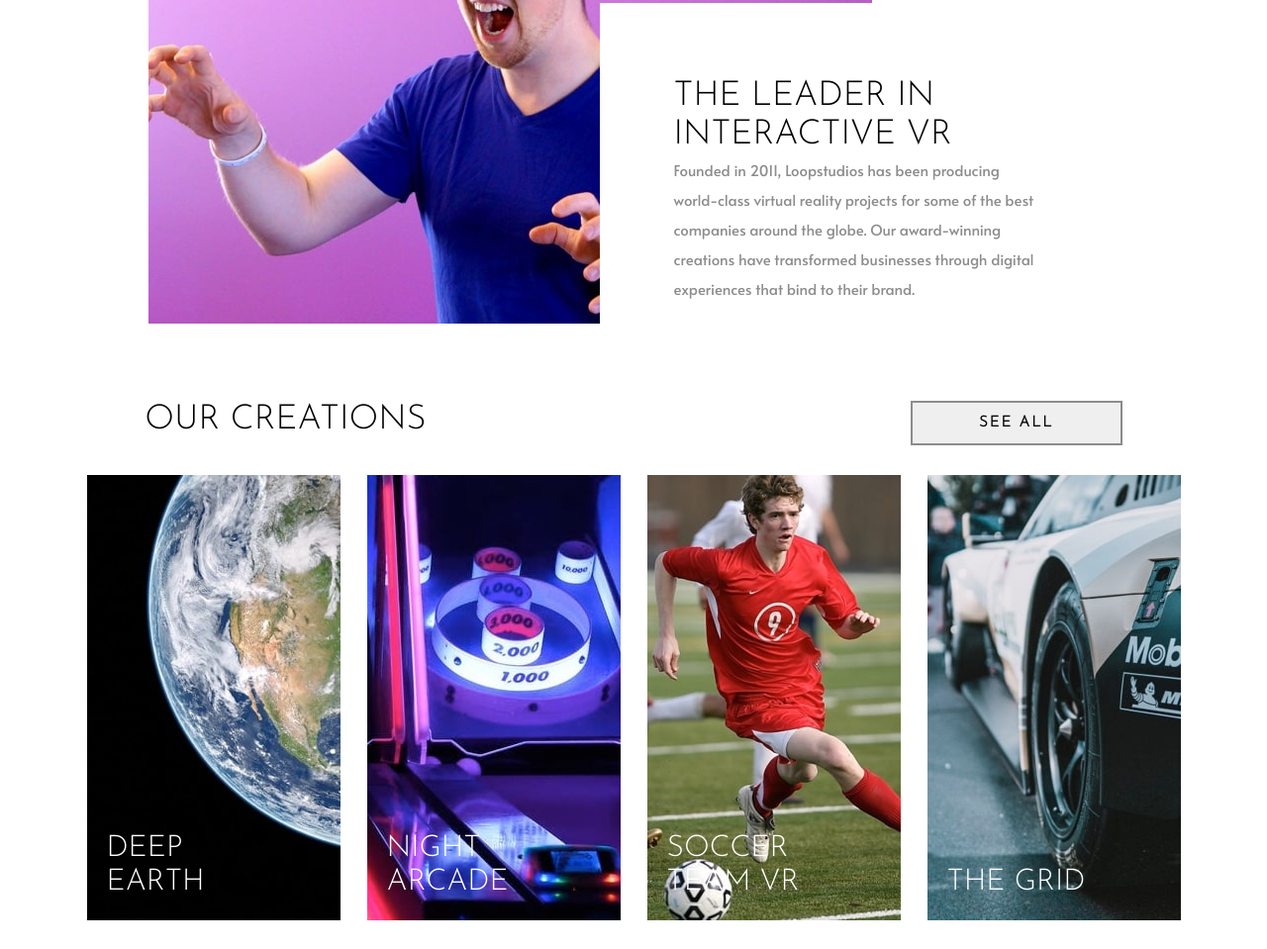
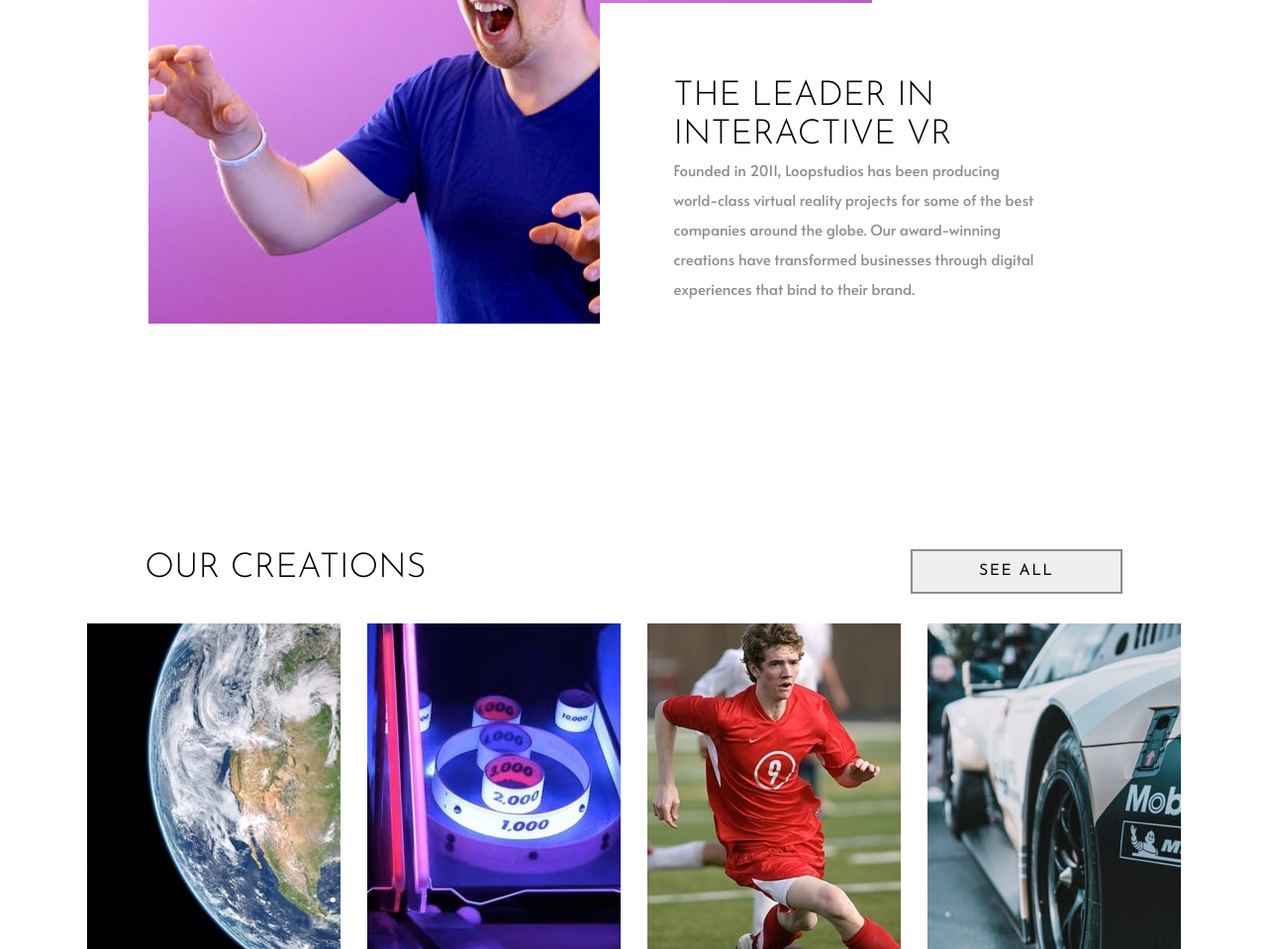
Before and after one commit to perca1994/Loopstudios-landing-page, a plain HTML site: page index.html in a window 1280 px wide. Shown: the part 873-1832 px from the top of the page at 99% size. Drawn offline with Linux system fonts and the light colour scheme.

Commit message:
Add files via upload

```diff
--- a/css/style.css
+++ b/css/style.css
@@ -175,6 +175,7 @@ h1 {
     flex-direction: row;
     position: relative;
     height: 600px;
+    margin-bottom: 10rem;
   }
 
   .about img {
@@ -251,6 +252,9 @@ figure figcaption {
 }
 
 @media screen and (min-width: 765px) {
+  .creations {
+    margin-bottom: 7rem;
+  }
   .container-text {
     width: 79%;
     display: flex;
```
